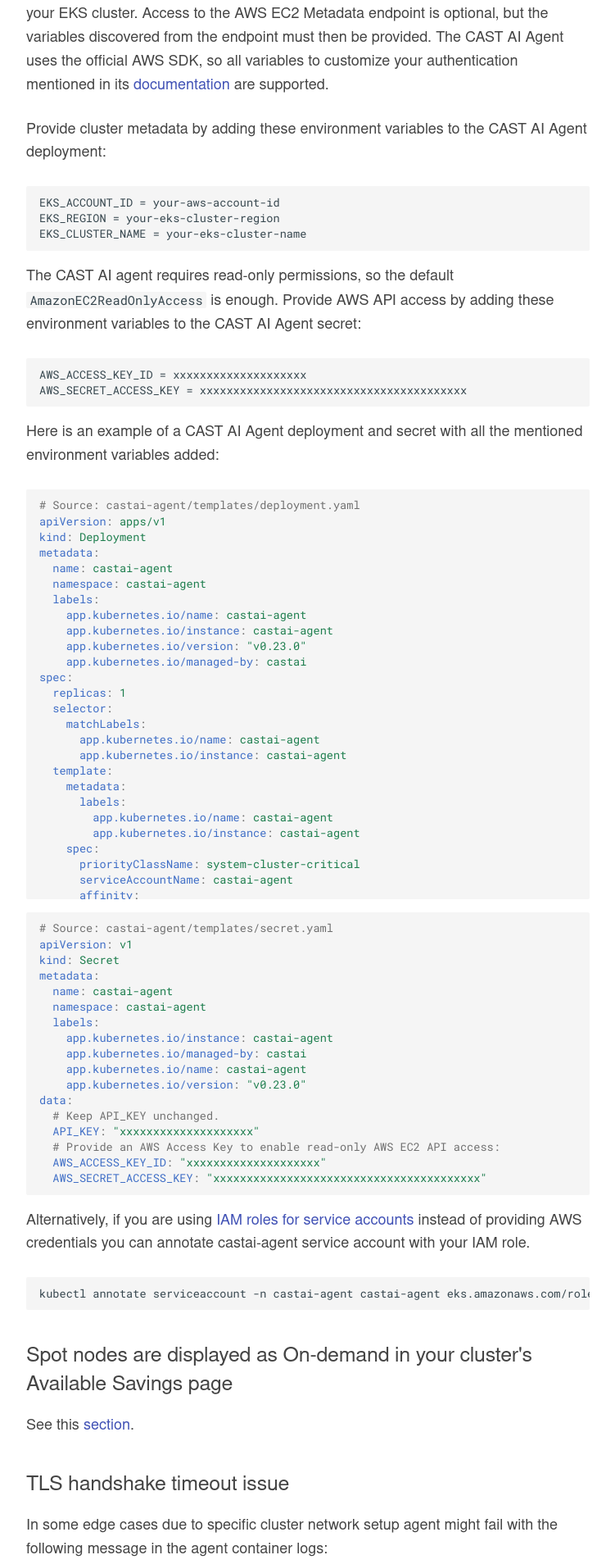
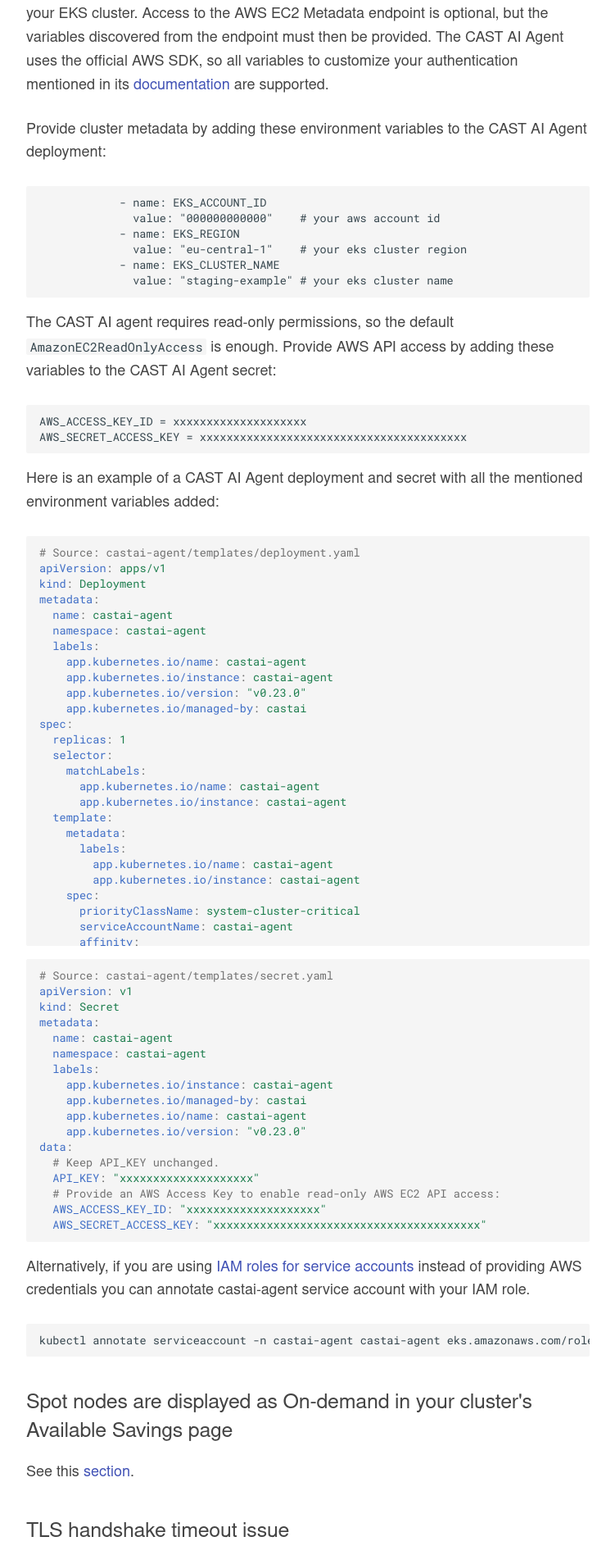
Before and after one commit to castai/docs, an MkDocs documentation site: the page built from docs/guides/external-clusters.md, in a window 1280 px wide. Shown: the part 1224-3132 px from the top of the page at 82% size, without its empty margins (264-1015 px from the left). Built offline with MkDocs 1.6.1 and Material for MkDocs 9.7.7, drawn with Linux system fonts in a browser that asks for light colours; some web fonts are replaced.

Commit message:
Update external-clusters.md

````diff
--- a/docs/guides/external-clusters.md
+++ b/docs/guides/external-clusters.md
@@ -37,12 +37,15 @@
 Provide cluster metadata by adding these environment variables to the CAST AI Agent deployment:
 
 ```text
-EKS_ACCOUNT_ID = your-aws-account-id
-EKS_REGION = your-eks-cluster-region
-EKS_CLUSTER_NAME = your-eks-cluster-name
+            - name: EKS_ACCOUNT_ID
+              value: "000000000000"    # your aws account id
+            - name: EKS_REGION
+              value: "eu-central-1"    # your eks cluster region
+            - name: EKS_CLUSTER_NAME
+              value: "staging-example" # your eks cluster name
 ```
 
-The CAST AI agent requires read-only permissions, so the default `AmazonEC2ReadOnlyAccess` is enough. Provide AWS API access by adding these environment variables to the CAST AI Agent secret:
+The CAST AI agent requires read-only permissions, so the default `AmazonEC2ReadOnlyAccess` is enough. Provide AWS API access by adding these variables to the CAST AI Agent secret:
 
 ```text
 AWS_ACCESS_KEY_ID = xxxxxxxxxxxxxxxxxxxx
````
